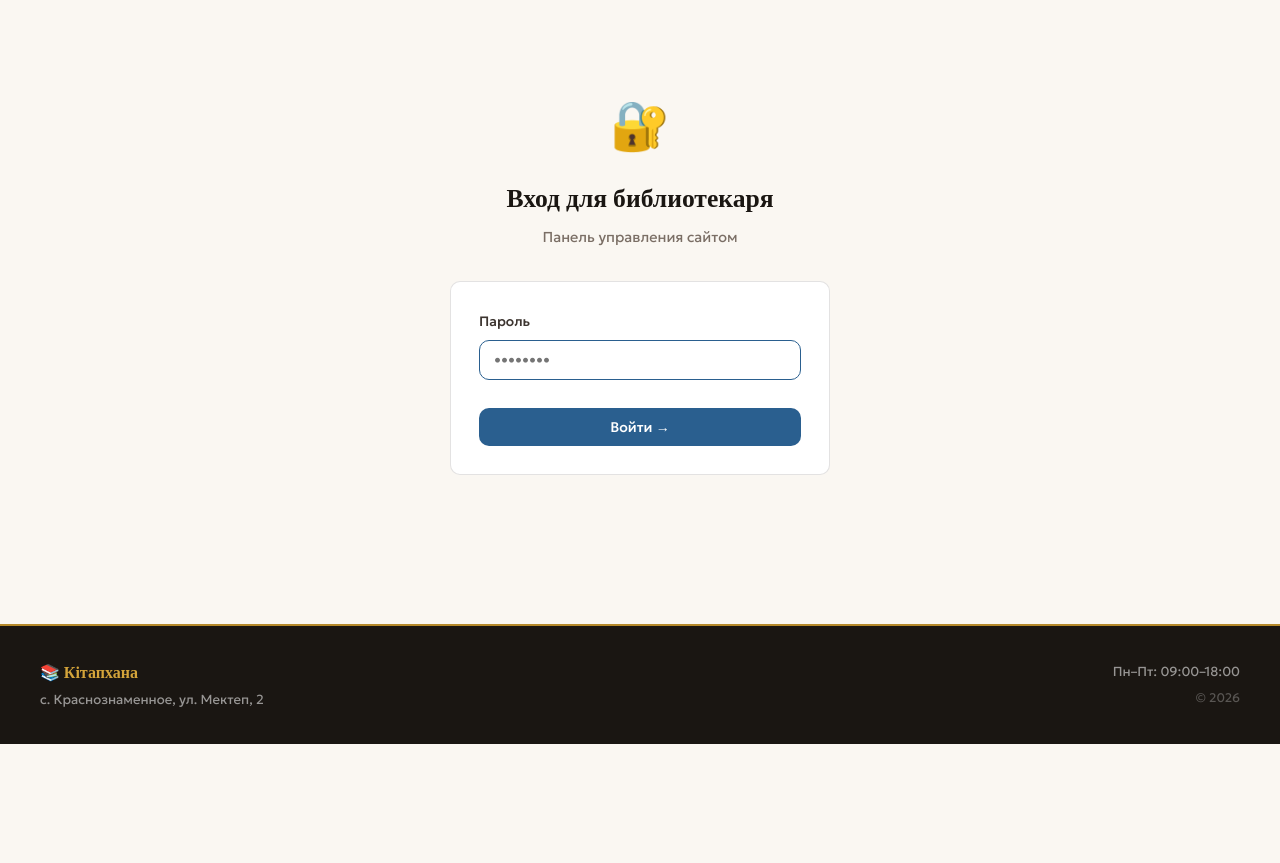
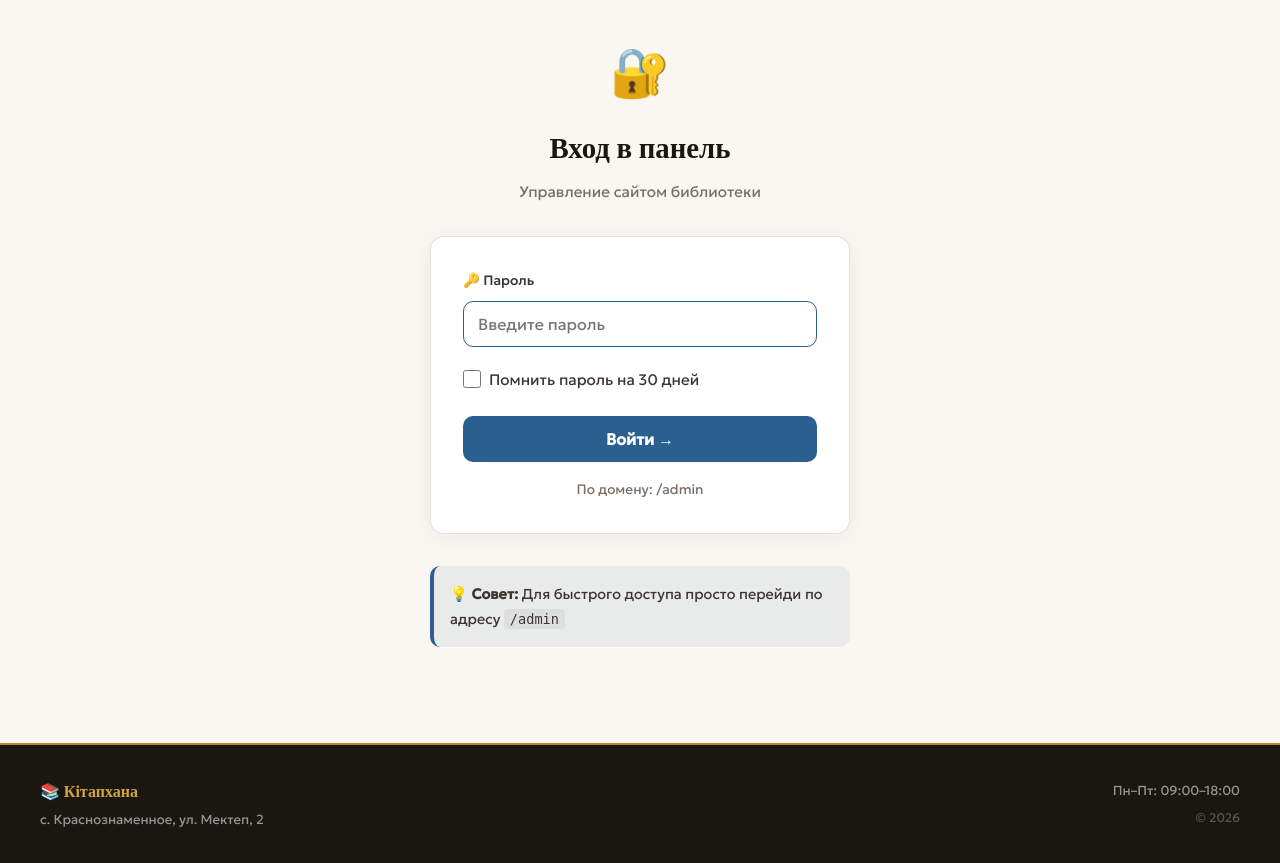
Before and after one commit to EduardoYa/krasnoznam-library, a Flask app: page /login in a window 1280 px wide. Shown: the part 62-925 px from the top of the page. Before the commit the page ends 806 px from the top, so only its background shows below. Run offline with Flask 3, Linux system fonts and the light colour scheme.

Commit message:
Update login.html

```diff
--- a/templates/login.html
+++ b/templates/login.html
@@ -2,24 +2,61 @@
 {% block title %}Вход{% endblock %}
 {% block content %}
 <div style="min-height:70vh;display:flex;align-items:center;justify-content:center;padding:2rem">
-  <div style="width:100%;max-width:380px">
+  <div style="width:100%;max-width:420px">
     <div style="text-align:center;margin-bottom:2rem">
       <div style="font-size:3rem;margin-bottom:.5rem">🔐</div>
-      <h1 style="font-family:'Playfair Display',serif;font-size:1.6rem;font-weight:700">Вход для библиотекаря</h1>
-      <p style="color:var(--ink3);font-size:.9rem;margin-top:.4rem">Панель управления сайтом</p>
+      <h1 style="font-family:'Playfair Display',serif;font-size:1.8rem;font-weight:700;color:var(--ink)">Вход в панель</h1>
+      <p style="color:var(--ink3);font-size:.95rem;margin-top:.5rem">Управление сайтом библиотеки</p>
     </div>
     {% if error %}
-    <div class="alert alert-error">Неверный пароль. Попробуйте снова.</div>
+    <div class="alert alert-error" style="margin-bottom:1.5rem">❌ Неверный пароль. Попробуйте снова.</div>
     {% endif %}
-    <form method="POST" style="background:#fff;border:1px solid var(--border);border-radius:var(--r);padding:1.75rem">
-      <div class="form-group">
-        <label class="form-label">Пароль</label>
-        <input type="password" name="password" class="form-input" placeholder="••••••••" autofocus>
+    <form method="POST" style="background:#fff;border:1px solid var(--border);border-radius:14px;padding:2rem;box-shadow:0 4px 25px rgba(26,22,18,0.06)">
+      <div class="form-group" style="margin-bottom:1.25rem">
+        <label class="form-label" style="display:block;margin-bottom:8px;font-weight:500">🔑 Пароль</label>
+        <input type="password" name="password" class="form-input" placeholder="Введите пароль" autofocus style="padding:12px 14px;border-radius:10px;font-size:1rem">
       </div>
-      <button type="submit" class="btn btn-primary" style="width:100%;justify-content:center;margin-top:.5rem">
+      <label class="form-check" style="margin-bottom:1.5rem;display:flex;align-items:center;gap:8px;cursor:pointer;user-select:none">
+        <input type="checkbox" name="remember" id="rememberCheck" style="width:18px;height:18px;cursor:pointer;accent-color:var(--blue)">
+        <span style="font-size:.95rem;color:var(--ink2)">Помнить пароль на 30 дней</span>
+      </label>
+      <button type="submit" class="btn btn-primary" style="width:100%;justify-content:center;padding:13px;font-size:1rem;border-radius:10px;font-weight:600;margin-bottom:1rem">
         Войти →
       </button>
+      <div style="text-align:center;font-size:.85rem;color:var(--ink3)">
+        По домену: /admin
+      </div>
     </form>
+    <div style="margin-top:2rem;padding:1rem;background:rgba(42,95,143,.08);border-radius:10px;border-left:4px solid var(--blue);font-size:.9rem;color:var(--ink2)">
+      💡 <strong>Совет:</strong> Для быстрого доступа просто перейди по адресу <code style="background:rgba(0,0,0,.05);padding:2px 6px;border-radius:4px;font-family:monospace;font-size:.85rem">/admin</code>
+    </div>
   </div>
 </div>
+<script>
+// Восстановить пароль из куков если есть
+window.addEventListener('load', function() {
+  const savedPassword = document.cookie.split('; ').find(row => row.startsWith('lib_admin_pass='));
+  if (savedPassword) {
+    const password = decodeURIComponent(savedPassword.split('=')[1]);
+    document.querySelector('input[name="password"]').value = password;
+    document.getElementById('rememberCheck').checked = true;
+  }
+});
+
+// Сохранить пароль в куки если отмечена галочка
+document.querySelector('form').addEventListener('submit', function(e) {
+  const passwordInput = document.querySelector('input[name="password"]');
+  const rememberCheckbox = document.getElementById('rememberCheck');
+
+  if (rememberCheckbox.checked && passwordInput.value) {
+    // Сохранить пароль на 30 дней
+    const date = new Date();
+    date.setTime(date.getTime() + (30 * 24 * 60 * 60 * 1000));
+    document.cookie = `lib_admin_pass=${encodeURIComponent(passwordInput.value)};expires=${date.toUTCString()};path=/`;
+  } else {
+    // Удалить куки если галочка не отмечена
+    document.cookie = 'lib_admin_pass=;expires=Thu, 01 Jan 1970 00:00:00 UTC;path=/;';
+  }
+});
+</script>
 {% endblock %}
```
